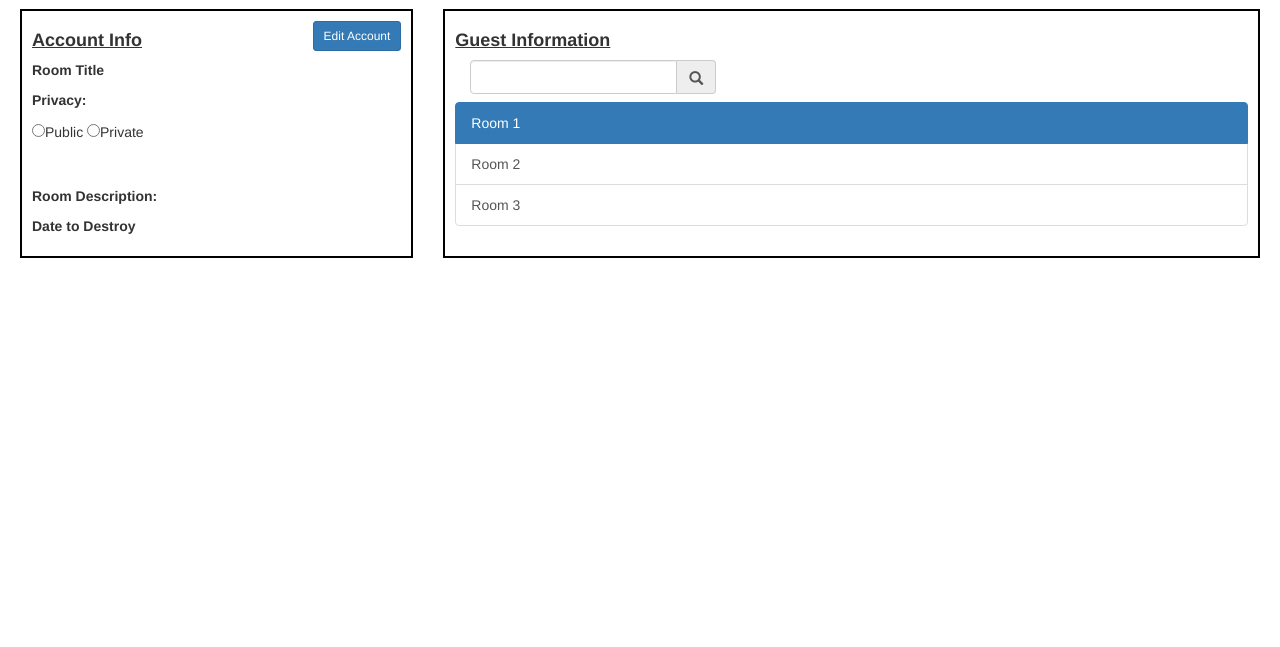
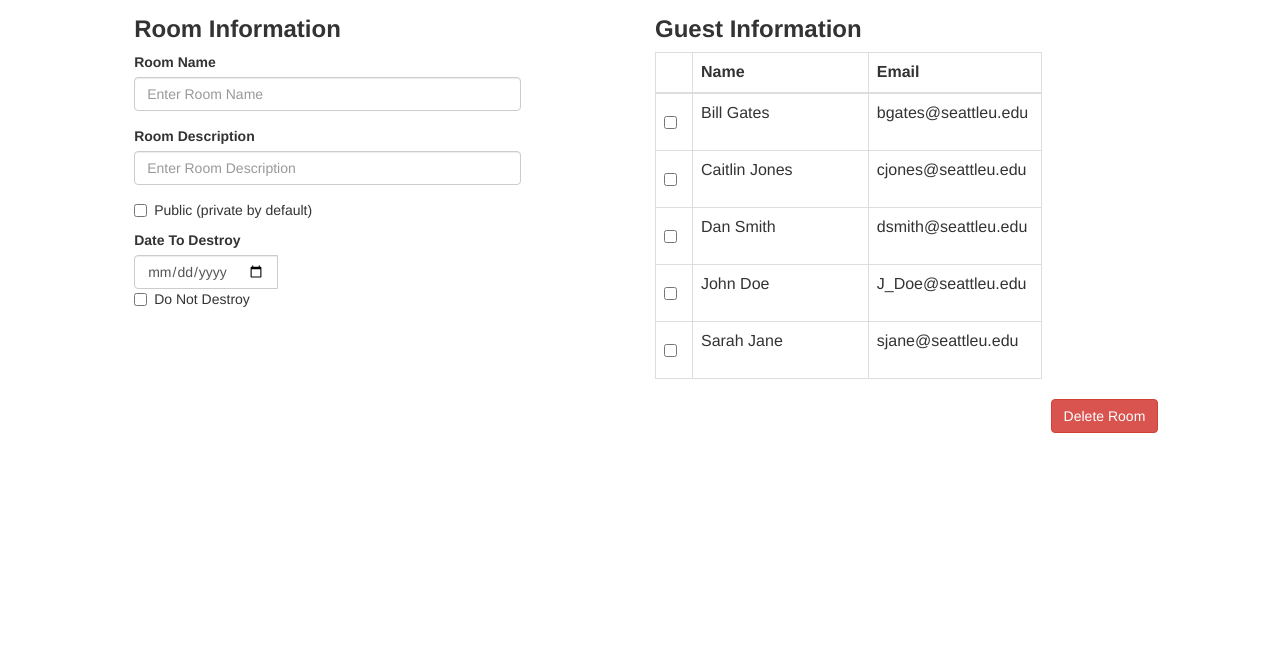
Before and after one commit to Leitzf/Bizchat, a plain HTML site: page roomeditview.html in a window 1280 px wide. Shown: the part 153-800 px from the top of the page. Drawn offline with nearby package versions, Linux system fonts and the light colour scheme.

Commit message:
P2: updated static html

```diff
--- a/roomeditview.html
+++ b/roomeditview.html
@@ -3,13 +3,7 @@
 		<link rel="stylesheet" href="https://maxcdn.bootstrapcdn.com/bootstrap/3.3.4/css/bootstrap.min.css">
 	</head>
 
-	<head>
-		<h1> <strong>Bizchat</strong> </h1>
-	</head>
-
-
-	<body style="padding:20px">
-
+	<body>
 	 <!-- Static navbar -->
 		  <nav class="navbar navbar-default">
 			<div class="container-fluid">
@@ -20,68 +14,158 @@
 				<ul class="nav navbar-nav">
 				  <li><a href="#">Home</a></li>
 				</ul>
-				<ul class="nav navbar-nav">
-				  <li><a href="#">Main Chat</a></li>
-				</ul>
 				<ul class="nav navbar-nav navbar-right">
 				  <li><a href="#">Logout</a></li>
 				</ul>
 			  </div><!--/.nav-collapse -->
 			</div><!--/.container-fluid -->
 		  </nav>
-	<div class="row">
+
+		 <head>
+			<div class="col-md-1"></div>
+			<h2><strong>Add/Modify Room Information</strong></h2>
+		 </head>
+		 <div class="col-md-10"></div>
+		 <div class="col-md-1">
+		 	<div class='btn-toolbar pull-right'>
+				<button type="button" class="btn btn-success">Publish</button>
+			</div>
+		 </div>
+		 <div class="col-md-1"></div>
+
+		<div class="container-fluid">
+		 <div class="col-md-1"></div>
+		<div class="col-md-4">
 		<!-- Main body of page -->
-		  	<div class="col-sm-4">
+		  	<div class="rooms">
 		  		<!-- User Profile Information -->
-				<div class="span12" style="border: 2px solid black">
-			      	<div id="roominfobar" style="padding:10px">
+		      	<div id="profilebar">
 				<head>
-						<div class='btn-toolbar pull-right'>
-						<button type="button" class="btn btn-primary btn-sm">Edit Account</button>
+					<h3><strong>Room Information</strong></h3>
+				</head>
+
+				<form>
+					<div class="form-group">
+						<label for="exampleInputRoomName">Room Name</label>
+						<input type="text" class="form-control" id="exampleInputRoomName" placeholder="Enter Room Name" required>
 					</div>
-						<h4><strong><u>Account Info</u></strong></h4>
+					<div class="form-group">
+						<label for="exampleInputRoomDescription">Room Description</label>
+					<input type="text" class="form-control" id="exampleInputRoomDescription" placeholder="Enter Room Description" required>
+				  </div>
+				  <div class="checkbox">
+					<label>
+					  <input type="checkbox">Public (private by default)
+					</label>
+				  </div>
+
+				    <div class="form-group">
+						<label for="exampleInputDate">Date To Destroy</label>
+						<div class="input-group">
+						  <input type="date" class="form-control" id="exampleInputDate" placeholder="date">
+							<div class="checkbox">
+						<label>
+							<input type="checkbox" align="right"> Do Not Destroy
+						</label>
+						</div>
+						</div>
+					 </div>
+				</form>
+			</div>
+		</div>
+		</div>
+		<div class="col-md-1"></div>
+		<div class="col-md-4">
+		<!-- Main body of page -->
+		  	<div class="guests">
+		  		<!-- User Profile Information -->
+		      	<div id="profilebar">
+				<head>
+					<h3><strong>Guest Information</strong></h3>
 				</head>
-						<p><strong>Room Title</strong></p>
-						<p></p>
+				<table class="table table-bordered">
+					<col width="5%">
+					<col width="50%">
+					<col width="45%">
+						 <thead>
+							<tr>
+								<th></th>
+								<th>Name</th>
+								<th>Email</th>
+							</tr>
+						 </thead>
+						 <tbody>
+							 <tr>
+								<td>
+									 <div class="checkbox" style="text-align:center">
+										<label>
+											<input type="checkbox">
+										</label>
+									 </div>
+								</td>
+								<td>Bill Gates</td>
+								<td>bgates@seattleu.edu</td>
+							 </tr>
+							  <tr>
+								<td>
+									 <div class="checkbox">
+										<label>
+											<input type="checkbox">
+										</label>
+									 </div>
+								</td>
+								<td>Caitlin Jones</td>
+								<td>cjones@seattleu.edu</td>
+							 </tr>
+							  <tr>
+								<td>
+									 <div class="checkbox">
+										<label>
+											<input type="checkbox">
+										</label>
+									 </div>
+								</td>
+								<td>Dan Smith</td>
+								<td>dsmith@seattleu.edu</td>
+							 </tr>
+							  <tr>
+								<td>
+									 <div class="checkbox">
+										<label>
+											<input type="checkbox">
+										</label>
+									 </div>
+								</td>
+								<td>John Doe</td>
+								<td>J_Doe@seattleu.edu</td>
+							 </tr>
+							  <tr>
+								<td>
+									 <div class="checkbox">
+										<label>
+											<input type="checkbox">
+										</label>
+									 </div>
+								</td>
+								<td>Sarah Jane</td>
+								<td>sjane@seattleu.edu</td>
+							 </tr>
 
-						<!--Privacy Setting Check Box-->
-						<p> <strong>Privacy:</strong></p>
-						<form action="">
-						<input type="radio" name="roomprivacy" value="public">Public
-						<input type="radio" name="roomprivacy" value="private">Private
-						</form>
-						<br>
-						<p></p>
-						<p> <strong>Room Description:</strong></p>
-						<p></p>
-						<p><strong>Date to Destroy</strong></p>
+						 </tbody>
+				</table>
+
+
 			</div>
 		</div>
 		</div>
 
-			<div class="col-sm-8">
-				<!-- List of Users Subscribed to room -->
-				<div class="span12" style="border: 2px solid black">
-				<div id="roomlist" style="padding:10px">
-					<h4><strong><u>Guest Information</u></strong></h4>
-						<div id="guestlist">
-		  				<!-- Main component -->
-						<form class="navbar-form">
-							<div class="form-group" style="display:inline;">
-							<div class="input-group">
-								<input type="text" class="form-control">
-								<span class="input-group-addon"><span class="glyphicon glyphicon-search"></span></span>
+		</div>
+		<div class="col-md-10"></div>
+		<div class="col-md-1">
+			<div class='btn-toolbar pull-right'>
+				<button type="button" class="btn btn-danger">Delete Room</button>
 			</div>
 		</div>
-						</form>
-		  				<div class="list-group">
-							<a href="#" class="list-group-item active"> Room 1 </a>
-							<a href="#" class="list-group-item">Room 2</a>
-							<a href="#" class="list-group-item">Room 3</a>
-					  	</div>
-					</div>
-					</div>
-			  	</div>
-			</div>
+
 	 </body>
 </html>
```
Also changed, not shown: homepageview.html (+45 -112 lines), mainpageview.html (added, +116 -0 lines), userroomlistview.html (+50 -11 lines). Lines whose indentation alone changed are shown as unchanged.
